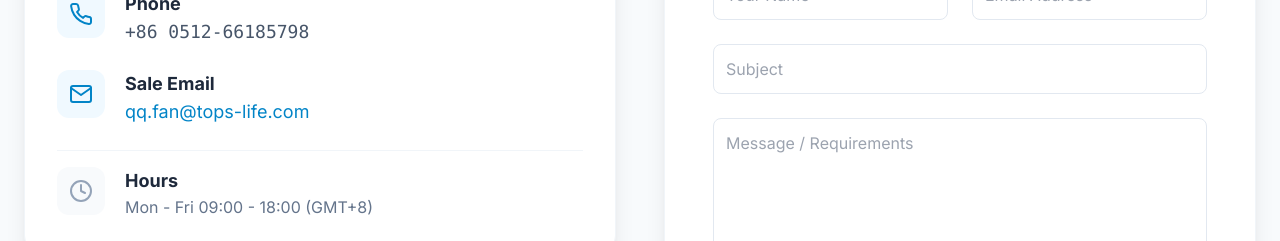
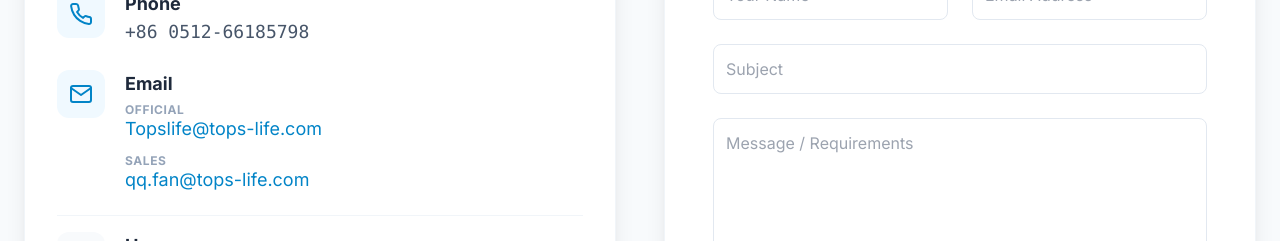
Before and after one commit to paimzh1125-lgtm/www.tops-life.com, a React (Vite) app: page /contact in a window 1280 px wide. Shown: the part 559-800 px from the top of the page. Built offline with nearby package versions, Linux system fonts and the light colour scheme.

Commit message:
Update Contact.tsx

```diff
--- a/pages/Contact.tsx
+++ b/pages/Contact.tsx
@@ -23,7 +23,13 @@ const content = {
       title: "联系方式",
       address: { label: "公司地址", val: "江苏省苏州市苏州工业园区方泾路 8 号", zip: "邮编：215121" },
       phone: { label: "联系电话", val: "+86 0512-66185798" },
-      email: { label: "销售电子邮箱", val: "qq.fan@tops-life.com" },
+      email: {
+        label: "电子邮箱",
+        val: [
+          { title: "官方邮箱", address: "Topslife@tops-life.com" },
+          { title: "销售邮箱", address: "qq.fan@tops-life.com" }
+        ]
+      },
       hours: { label: "工作时间", val: "周一至周五 09:00 - 18:00 (GMT+8)" }
     },
     form: {
@@ -45,7 +51,13 @@ const content = {
       title: "Get in Touch",
       address: { label: "Address", val: "No. 8 Fangjing Road, Suzhou Industrial Park, Jiangsu, China", zip: "Zip: 215121" },
       phone: { label: "Phone", val: "+86 0512-66185798" },
-      email: { label: "Sale Email", val: "qq.fan@tops-life.com"},
+      email: {
+        label: "Email",
+        val: [
+          { title: "Official", address: "Topslife@tops-life.com" },
+          { title: "Sales", address: "qq.fan@tops-life.com" }
+        ]
+      },
       hours: { label: "Hours", val: "Mon - Fri 09:00 - 18:00 (GMT+8)" }
     },
     form: {
@@ -174,7 +186,18 @@ const Contact: React.FC = () => {
               <div className="w-12 h-12 rounded-xl bg-sky-50 flex items-center justify-center text-sky-600"><Icons.Mail /></div>
               <div>
                 <h4 className="font-bold text-lg text-slate-800">{t.info.email.label}</h4>
-                <a href={`mailto:${t.info.email.val}`} className="text-sky-600 hover:underline text-lg">{t.info.email.val}</a>
+                <div className="flex flex-col gap-3 mt-1">
+                  {Array.isArray(t.info.email.val) ? (
+                    t.info.email.val.map((item, idx) => (
+                      <div key={idx} className="flex flex-col">
+                        <span className="text-xs font-bold text-slate-400 uppercase tracking-wider">{item.title}</span>
+                        <a href={`mailto:${item.address}`} className="text-sky-600 hover:underline text-lg leading-tight">{item.address}</a>
+                      </div>
+                    ))
+                  ) : (
+                    <a href={`mailto:${t.info.email.val}`} className="text-sky-600 hover:underline text-lg">{t.info.email.val}</a>
+                  )}
+                </div>
               </div>
             </div>
 
```
